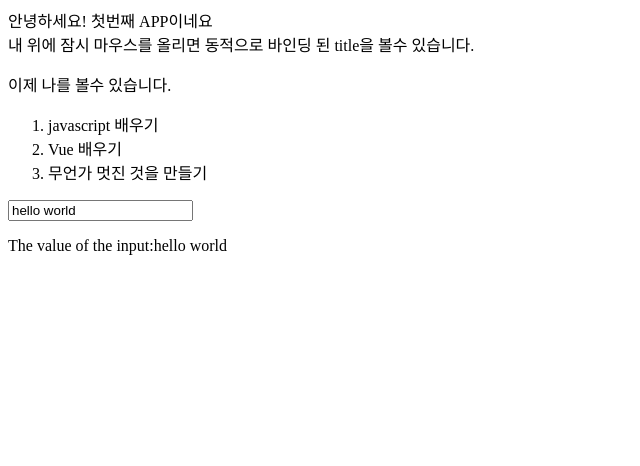
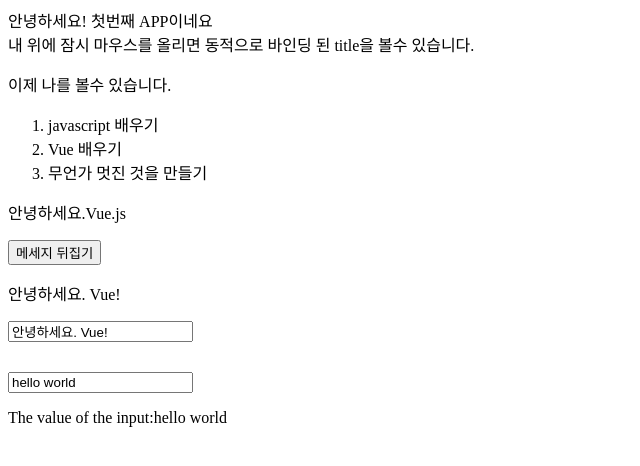
Before and after one commit to MKYun/vue.js-test, a plain HTML site: page index.html in a window 1280 px wide. Shown: the whole page, without its empty margins (0-640 px from the left). Drawn offline with nearby package versions, Linux system fonts and the light colour scheme.

Commit message:
v-model 추가

```diff
--- a/index.html
+++ b/index.html
@@ -35,10 +35,22 @@
         </ol>
     </div>
 
-    <div id="root">
+    <div id="app-5">
+        <p>{{message}}</p>
+        <button v-on:click="reverseMessage">메세지 뒤집기</button>
+    </div>
+
+    <div id="app-6">
+        <p>{{message}}</p>
+        <input v-model="message">
+    </div>
+
+
+    <div id="root" style="margin-top:30px;">
         <input type="text" id="input" v-model="message">
         <p>The value of the input:{{message}}</p>
     </div>
+
 
 
 
@@ -50,6 +62,25 @@
 
 
 <script>
+    var app6 = new Vue({
+        el :'#app-6',
+        data :({
+            message:'안녕하세요. Vue!'
+        })
+    })
+    var app5 = new Vue({
+
+        el : '#app-5',
+        data :{
+            message : '안녕하세요.Vue.js'
+
+        },
+        methods:{
+            reverseMessage:function(){
+                this.message = this.message.split('').reverse().join('')
+            }
+        }
+    })
     var app = new Vue({
 
         el: '#app',
```
